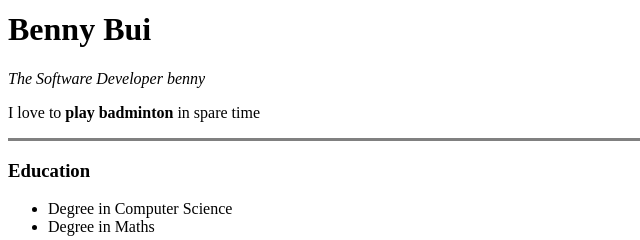
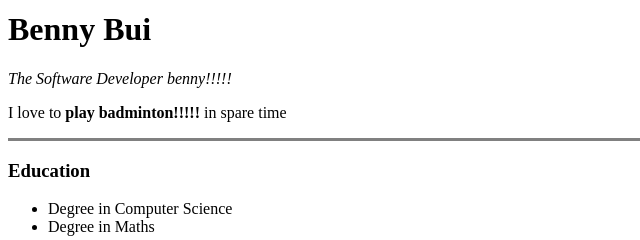
Before and after one commit to trungniit1981/cv, a plain HTML site: page index.html in a window 1280 px wide. Shown: the part 322-562 px from the top of the page, 0-640 px from the left. Drawn offline with Linux system fonts and the light colour scheme.

Commit message:
local change

```diff
--- a/index.html
+++ b/index.html
@@ -7,8 +7,8 @@
   <body>
     <img src="https://c4.wallpaperflare.com/wallpaper/371/614/561/fog-piercing-glasses-elf-red-eyes-hd-wallpaper-preview.jpg" alt="test">
       <h1>Benny Bui</h1>
-      <p><em>The Software Developer benny</em></p>
-      <p>I love to <strong>play badminton</strong> in spare time</p>
+      <p><em>The Software Developer benny!!!!!</em></p>
+      <p>I love to <strong>play badminton!!!!!</strong> in spare time</p>
       <hr size="3" noshade>
       <h3>Education</h3>
       <ul>
```
